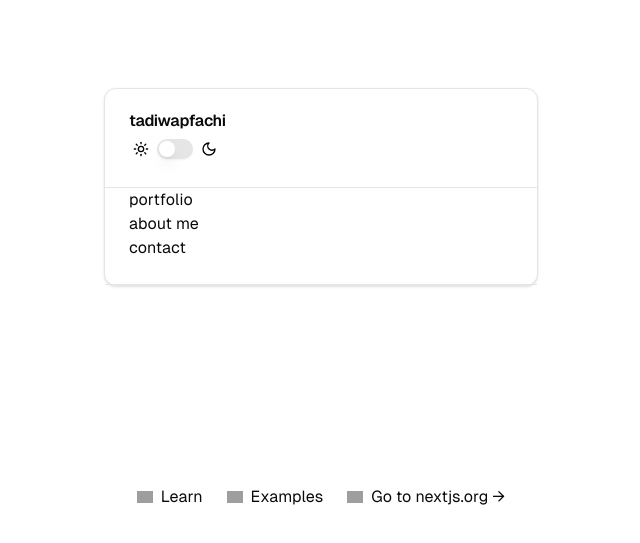
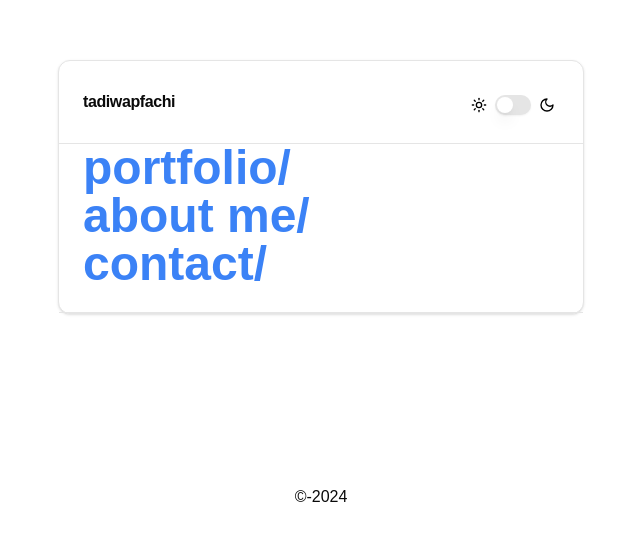
Before and after one commit to onlypfachi/tadiwapfachi, a Next.js app: page / in a window 1280 px wide. Shown: the part 213-756 px from the top of the page, without its empty margins (319-959 px from the left). Built offline with nearby package versions, Linux system fonts and the light colour scheme; grey boxes are pictures that could not be loaded.

Commit message:
added font

```diff
--- a/app/layout.tsx
+++ b/app/layout.tsx
@@ -1,22 +1,17 @@
 import type { Metadata } from "next";
-import localFont from "next/font/local";
 import "./globals.css";
-
-const geistSans = localFont({
-  src: "./fonts/GeistVF.woff",
-  variable: "--font-geist-sans",
-  weight: "100 900",
-});
-const geistMono = localFont({
-  src: "./fonts/GeistMonoVF.woff",
-  variable: "--font-geist-mono",
-  weight: "100 900",
-});
+import { ThemeProvider } from "next-themes"; // Import ThemeProvider
+import { Questrial } from "next/font/google";
 
 export const metadata: Metadata = {
   title: "Create Next App",
   description: "Generated by create next app",
 };
+const questrial = Questrial({
+  subsets: ["latin"],
+  display: "swap",
+  weight: "400",
+});
 
 export default function RootLayout({
   children,
@@ -24,11 +19,20 @@ export default function RootLayout({
   children: React.ReactNode;
 }>) {
   return (
-    <html lang="en">
-      <body
-        className={`${geistSans.variable} ${geistMono.variable} antialiased`}
-      >
-        {children}
+    <html lang="en" className={questrial.className}>
+      <body>
+        <ThemeProvider
+          attribute="class"
+          defaultTheme={
+            typeof window !== "undefined"
+              ? window.matchMedia("(prefers-color-scheme: dark)").matches
+                ? "dark"
+                : "light"
+              : "dark"
+          }
+        >
+          {children}
+        </ThemeProvider>
       </body>
     </html>
   );
--- a/app/page.tsx
+++ b/app/page.tsx
@@ -1,8 +1,7 @@
+"use client";
 import { Card, CardContent, CardHeader, CardTitle } from "@/components/ui/card";
 import { Separator } from "@/components/ui/separator";
-import { Switch } from "@/components/ui/switch";
 import ThemeSwitch from "@/components/themeSwitch";
-import Image from "next/image";
 import Link from "next/link";
 
 export default function Home() {
@@ -11,75 +10,32 @@ export default function Home() {
     { tittle: "about me", url: "/about" },
     { tittle: "contact", url: "contact" },
   ];
+
   return (
     <div className="grid grid-rows-[20px_1fr_20px] items-center justify-items-center min-h-screen p-8 pb-20 gap-16 sm:p-20 font-[family-name:var(--font-geist-sans)]">
       <main className="flex flex-col gap-8 row-start-2 items-center sm:items-start">
         <Card className="">
-          <CardHeader>
+          <CardHeader className="flex flex-row justify-center items-center">
             <CardTitle className="h-full w-96">tadiwapfachi</CardTitle>
             <ThemeSwitch />
           </CardHeader>
           <Separator />
           <CardContent>
-            {links.map((link, index) => {
-              return (
-                <div key={index}>
-                  <Link href={link.url}>
-                    <p>{link.tittle}</p>{" "}
-                  </Link>
-                </div>
-              );
-            })}
+            {links.map((link) => (
+              <div key={link.tittle}>
+                <Link href={link.url} passHref>
+                  <span className="cursor-pointer text-blue-500 font-bold text-5xl hover:underline">
+                    {link.tittle}/
+                  </span>
+                </Link>
+              </div>
+            ))}
           </CardContent>
           <Separator />
         </Card>
       </main>
       <footer className="row-start-3 flex gap-6 flex-wrap items-center justify-center">
-        <a
-          className="flex items-center gap-2 hover:underline hover:underline-offset-4"
-          href="https://nextjs.org/learn?utm_source=create-next-app&utm_medium=appdir-template-tw&utm_campaign=create-next-app"
-          target="_blank"
-          rel="noopener noreferrer"
-        >
-          <Image
-            aria-hidden
-            src="https://nextjs.org/icons/file.svg"
-            alt="File icon"
-            width={16}
-            height={16}
-          />
-          Learn
-        </a>
-        <a
-          className="flex items-center gap-2 hover:underline hover:underline-offset-4"
-          href="https://vercel.com/templates?framework=next.js&utm_source=create-next-app&utm_medium=appdir-template-tw&utm_campaign=create-next-app"
-          target="_blank"
-          rel="noopener noreferrer"
-        >
-          <Image
-            aria-hidden
-            src="https://nextjs.org/icons/window.svg"
-            alt="Window icon"
-            width={16}
-            height={16}
-          />
-          Examples
-        </a>
-        <a
-          className="flex items-center gap-2 hover:underline hover:underline-offset-4"
-          href="https://nextjs.org?utm_source=create-next-app&utm_medium=appdir-template-tw&utm_campaign=create-next-app"
-          target="_blank"
-          rel="noopener noreferrer"
-        >
-          <Image
-            aria-hidden
-            src="https://nextjs.org/icons/globe.svg"
-            alt="Globe icon"
-            width={16}
-            height={16}
-          />
-          Go to nextjs.org →
-        </a>
+        <p>&copy;-2024</p>
       </footer>
     </div>
   );
--- a/components/themeSwitch.tsx
+++ b/components/themeSwitch.tsx
@@ -27,7 +27,7 @@ export const ThemeSwitch = () => {
       />
       <Switch
         id="theme-switch"
-        // checked={theme === "dark"}
+        checked={theme === "dark"}
         onCheckedChange={toggleTheme}
         aria-labelledby="theme-switch-label"
       />
```
Also changed, not shown: app/fonts/Questrial-Regular.ttf (added).
